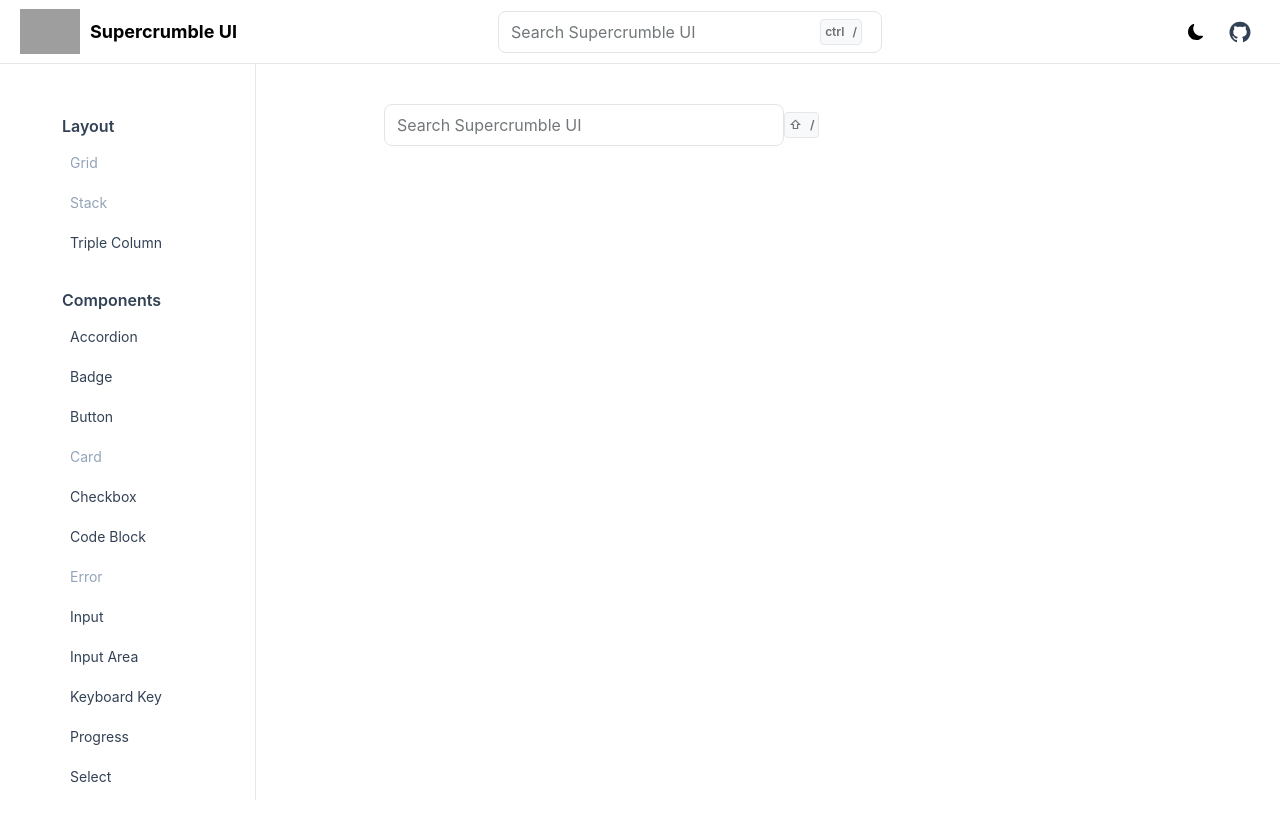
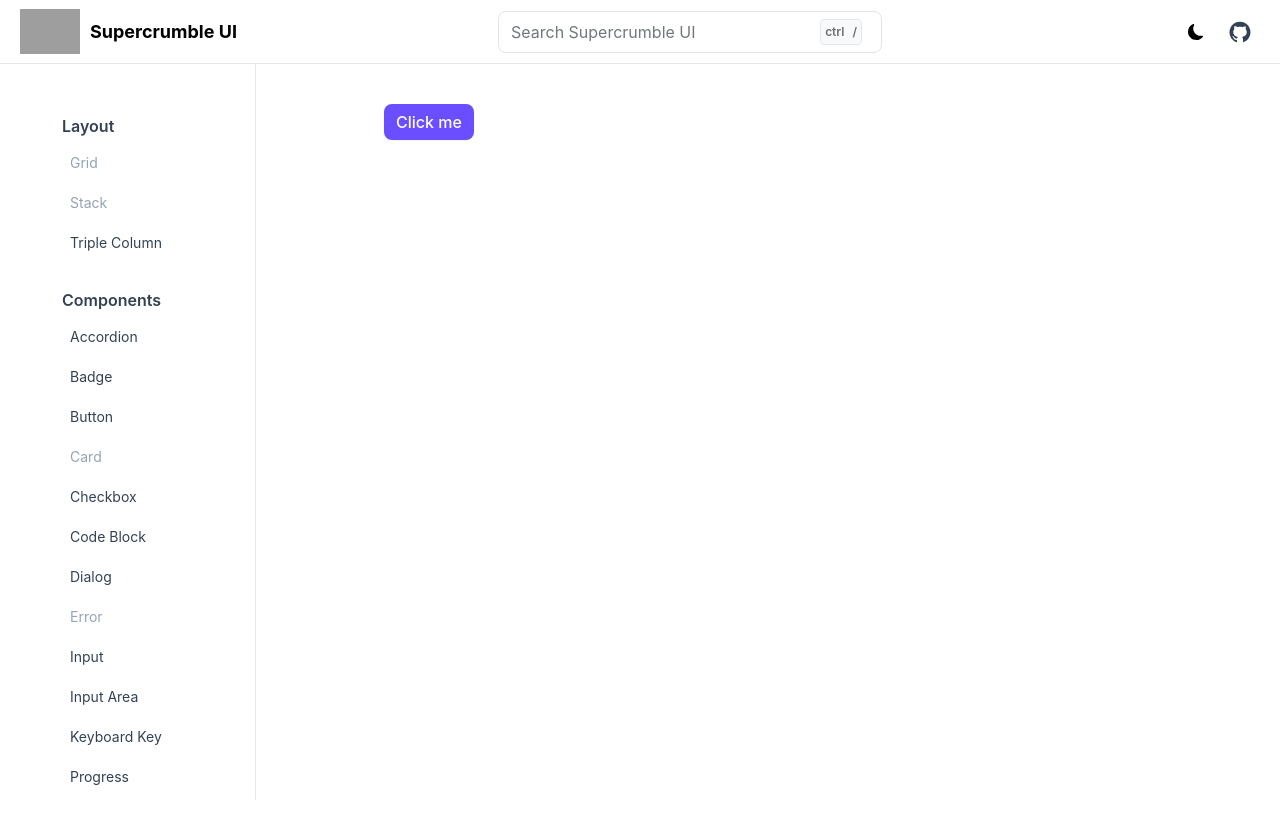
Before and after one commit to elijahnikov/ui, a Next.js app: page / in a window 1280 px wide. Shown: the top 838 px of the page. Built offline with nearby package versions, Linux system fonts and the light colour scheme; grey boxes are pictures that could not be loaded; a web font is replaced by a local one.

Commit message:
initial setup of modal using radix ui dialog primitive

```diff
--- a/package.json
+++ b/package.json
@@ -10,6 +10,7 @@
 	},
 	"dependencies": {
 		"@next/font": "13.1.6",
+		"@radix-ui/react-dialog": "^1.0.4",
 		"@radix-ui/react-popover": "1.0.5",
 		"@radix-ui/react-tooltip": "^1.0.5",
 		"@types/node": "18.14.0",
--- /dev/null
+++ b/src/components/ui/Dialog/Dialog.tsx
@@ -0,0 +1,64 @@
+import React from "react";
+import * as DialogPrimitive from "@radix-ui/react-dialog";
+import { BsX } from "react-icons/bs";
+import clxsm from "@/lib/clsxm";
+
+interface ModalProps {
+    children: React.ReactNode;
+}
+
+const Modal = ({ children }: ModalProps) => {
+    return <DialogPrimitive.Root>{children}</DialogPrimitive.Root>;
+};
+
+const Trigger = ({ children }: { children: React.ReactNode }) => {
+    return (
+        <DialogPrimitive.Trigger
+            className={clxsm([
+                "inline-flex items-center justify-center rounded-lg font-medium",
+                "focus:outline-none focus-visible:ring focus-visible:ring-primary-500",
+                "shadow-sm",
+                "transition-colors duration-75",
+                "bg-primary-base text-white",
+                "hover:bg-primary-dark active:bg-primary-darker",
+                "text-sm md:text-base px-3 py-1.5",
+            ])}
+        >
+            {children}
+        </DialogPrimitive.Trigger>
+    );
+};
+
+const Content = ({ children }: { children: React.ReactNode }) => {
+    return (
+        <DialogPrimitive.Portal>
+            <DialogPrimitive.Overlay className="bg-black opacity-40 data-[state=open]:animate-overlayShow fixed z-10 inset-0" />
+            <DialogPrimitive.Content className="z-20 data-[state=open]:animate-contentShow fixed top-[50%] left-[50%] max-h-[85vh] w-[90vw] max-w-[450px] translate-x-[-50%] translate-y-[-50%] rounded-[6px] bg-white dark:bg-slate-800 p-[25px] shadow-[hsl(206_22%_7%_/_35%)_0px_10px_38px_-10px,_hsl(206_22%_7%_/_20%)_0px_10px_20px_-15px] focus:outline-none">
+                {children}
+            </DialogPrimitive.Content>
+        </DialogPrimitive.Portal>
+    );
+};
+
+const Title = ({ children }: { children: React.ReactNode }) => {
+    return (
+        <DialogPrimitive.Title className="mb-5 text-mauve12 m-0 text-[17px] font-medium">
+            {children}
+        </DialogPrimitive.Title>
+    );
+};
+
+const Close = ({ children }: { children: React.ReactNode }) => {
+    return (
+        <DialogPrimitive.Close asChild className="mt-5">
+            {children}
+        </DialogPrimitive.Close>
+    );
+};
+
+Modal.Trigger = Trigger;
+Modal.Content = Content;
+Modal.Title = Title;
+Modal.Close = Close;
+
+export default Modal;
--- a/src/maps/componentMap.ts
+++ b/src/maps/componentMap.ts
@@ -177,4 +177,11 @@ export const componentMap: ComponentType[] = [
         disabled: false,
         type: "component",
     },
+    {
+        id: 25,
+        title: "Dialog",
+        value: "dialog",
+        href: "/dialog",
+        type: "component",
+    },
 ];
--- a/src/pages/index.tsx
+++ b/src/pages/index.tsx
@@ -1,5 +1,7 @@
 import Layout from "@/components/common/Layout/Layout";
 import Accordion from "@/components/ui/Accordion/Accordion";
+import Button from "@/components/ui/Button/Button";
+import Modal from "@/components/ui/Dialog/Dialog";
 import Input from "@/components/ui/Input/Input";
 import Kbd from "@/components/ui/Kbd/Kbd";
 import Progress from "@/components/ui/Progress/Progress";
@@ -8,11 +10,16 @@ import Spinner from "@/components/ui/Spinner/Spinner";
 export default function Home() {
     return (
         <Layout>
-            <Input
-                placeholder="Search Supercrumble UI"
-                className="w-[400px]"
-                kbd={<Kbd shift>/</Kbd>}
-            />
+            <Modal>
+                <Modal.Trigger>Click me</Modal.Trigger>
+                <Modal.Content>
+                    <Modal.Title>Hello</Modal.Title>
+                    <Input />
+                    <Modal.Close>
+                        <Button>Close</Button>
+                    </Modal.Close>
+                </Modal.Content>
+            </Modal>
         </Layout>
     );
 }
```
Also changed, not shown: src/components/ui/InputArea/InputArea.tsx (renamed from src/components/ui/InpuArea/InputArea.tsx), 1 other file (tests, documents, lock files or other folders).
